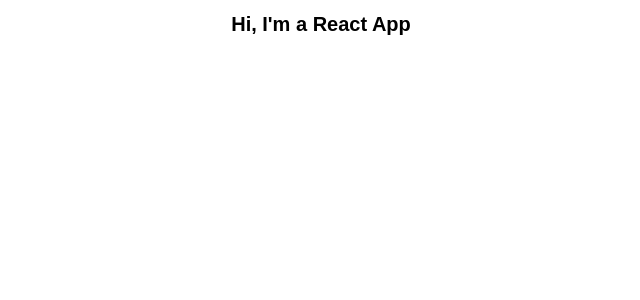
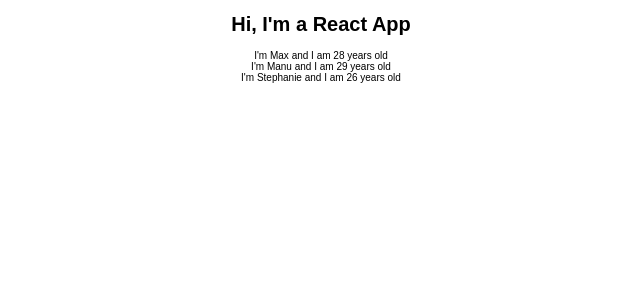
Before and after one commit to MatthiasBakken/react-complete-guide, a React (Create React App) app: page / in a window 1280 px wide. Shown: the top 300 px of the page, without its empty margins (319-959 px from the left). Built offline with nearby package versions, Linux system fonts and the light colour scheme.

Commit message:
using props

```diff
--- a/src/App.js
+++ b/src/App.js
@@ -1,4 +1,6 @@
 import React, { Component } from 'react';
+
+import Person from './Person/Person';
 import './App.css';
 
 class App extends Component {
@@ -6,6 +8,9 @@ class App extends Component {
     return (
       <div className="App">
         <h1>Hi, I'm a React App</h1>
+        <Person name="Max" age="28" />
+        <Person name="Manu" age="29" />
+        <Person name="Stephanie" age="26" />
       </div>
     );
   }
--- /dev/null
+++ b/src/Person/Person.js
@@ -0,0 +1,11 @@
+import React from 'react';
+
+const Person = (props) => {
+  return (
+    <div>
+      I'm {props.name} and I am {props.age} years old
+    </div>
+  );
+}
+
+export default Person;
```
